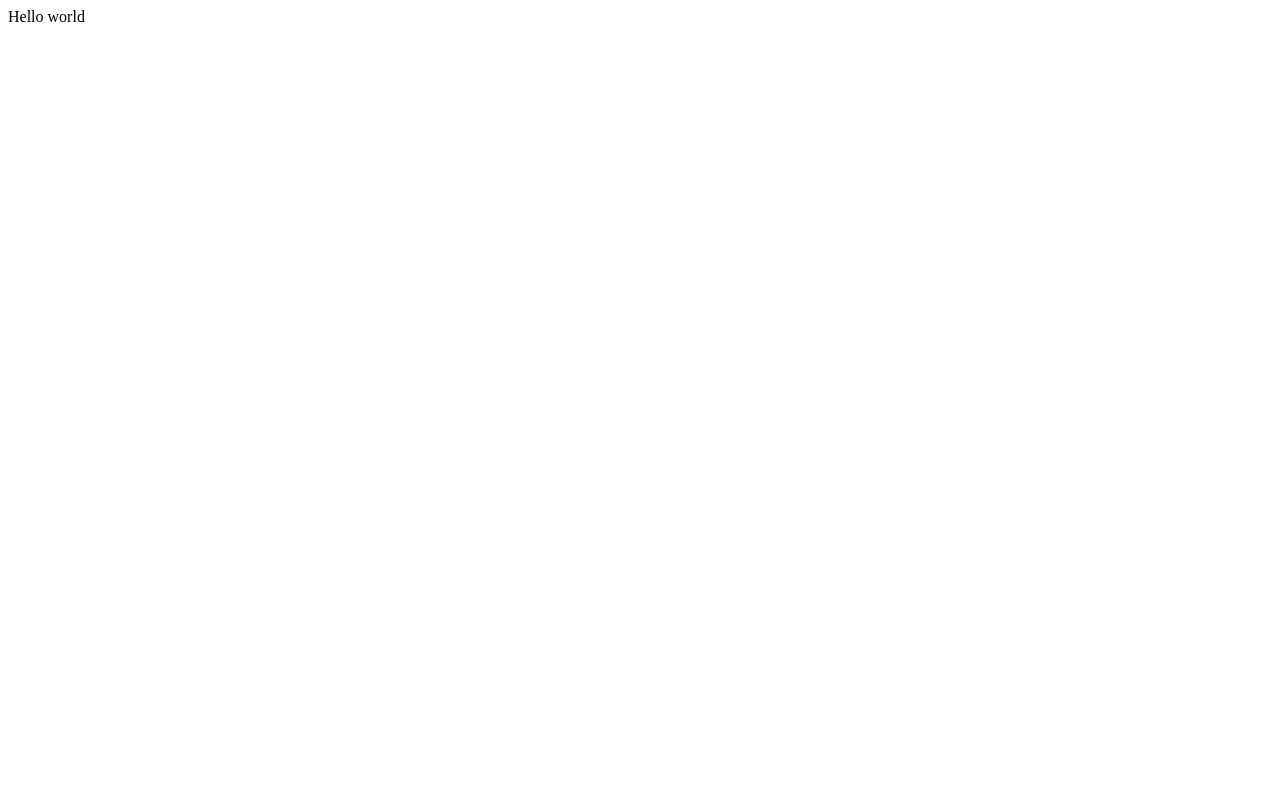
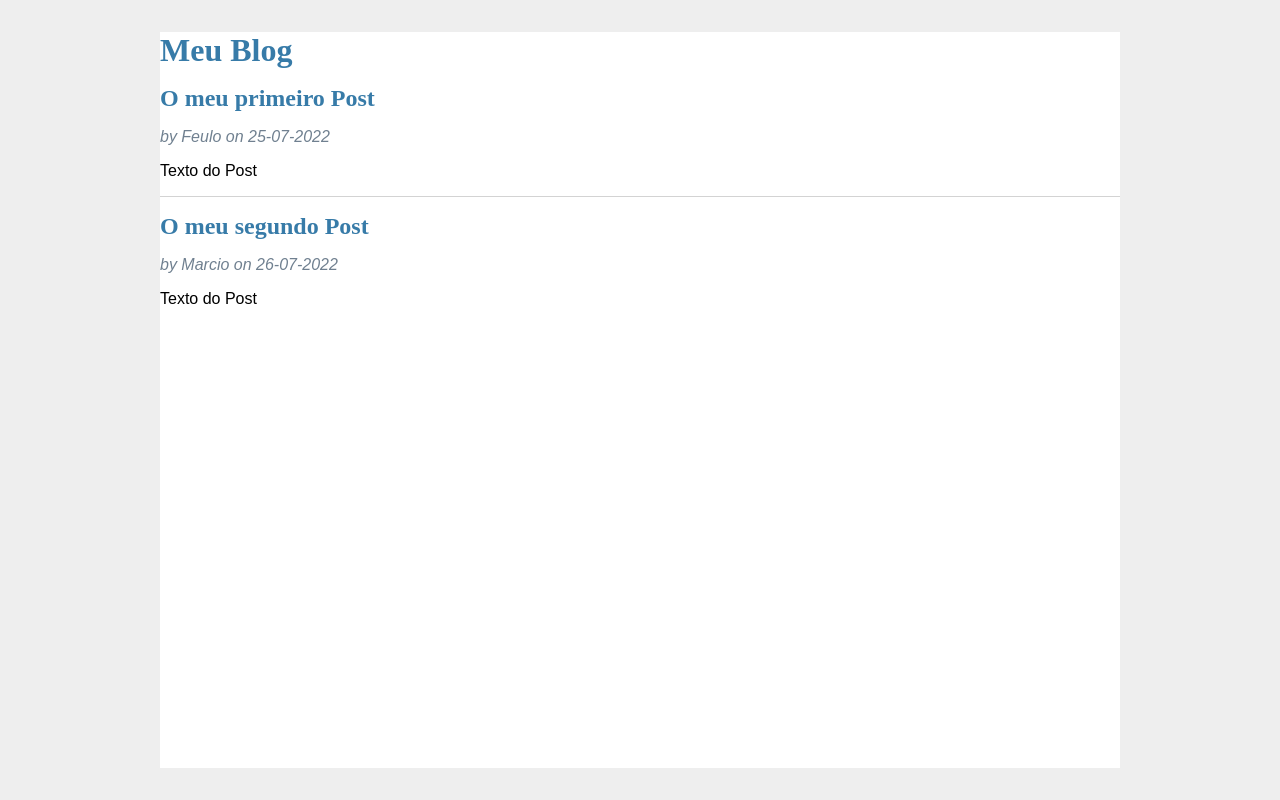
Before and after one commit to marcioalv10/blog, a Flask app: page / in a window 1280 px wide. Before the commit the page is almost empty. Run offline with Flask 2, Linux system fonts and the light colour scheme.

Commit message:
Modificando Estrutura e Adicionando CSS

```diff
--- a/app.py
+++ b/app.py
@@ -1,9 +1,31 @@
 from flask import Flask, render_template
+from datetime import datetime
 
 app = Flask("hello")
 
+
+
+posts = [
+    {
+        "title":"O meu primeiro Post",
+        "body":"Texto do Post",
+        "author":"Feulo",
+        "created": datetime(2022,7,25)
+    },
+    {
+        "title":"O meu segundo Post",
+        "body":"Texto do Post",
+        "author":"Marcio",
+        "created": datetime(2022,7,26)
+    }
+]
+
+
 @app.route("/")
-@app.route("/hello")
+def index():
+    return render_template("index.html", posts=posts)
+
+
 
 def hello():
     return "Hello world"
@@ -14,7 +36,7 @@ def meucontato():
 
 @app.route("/mycontato")
 def mycontato():
-    return render_template('index.html')
+    return render_template('index.html', email="marcio.elx@gmail")
 
 @app.route("/contato")
 def contato():
@@ -29,11 +51,6 @@ def contato():
             <h1>Faculdade Cotemig</h1>
             <a href= "https://www.cotemig.com">link</a>
 
-            <ol>
-                <li>item 1</li>
-                <li>item 2</li>
-                <li>item 3</li>
-            </ol>
 
         </body>
     </html>
--- /dev/null
+++ b/static/style.css
@@ -0,0 +1,38 @@
+html {
+    font-family: sans-serif;
+    background-color: #eee;
+    padding: 1rem;
+}
+
+body{
+    max-width: 960px;
+    background-color: white;
+    margin: 0 auto;
+}
+
+h1{
+    font-family: serif;
+    color: #377ba8;
+    margin: 1rem 0;
+}
+hr{
+    border: none;
+    border-top: 1px solid lightgray;
+}
+
+.content{
+    padding:  0 1rem 1rem;
+}
+
+.post .about{
+    color: slategray;
+    font-style: italic;
+}
+
+.post >header> div:first-of-type{
+flex: auto;
+}
+
+.post .body{
+    white-space: pre-line;
+}
--- /dev/null
+++ b/templates/base.html
@@ -0,0 +1,18 @@
+<html>
+        <head>
+                <title> {% block title %} {% endblock %} - Meu blog</title>
+                <link rel="stylesheet" href="static/style.css">
+
+        </head>
+
+        <body>
+
+            <h1>Meu Blog</h1>
+            <nav>
+
+            </nav>
+            {% block content %}
+            {% endblock %}
+
+        </body>
+        </html>
--- a/templates/index.html
+++ b/templates/index.html
@@ -1,20 +1,26 @@
-<html>
-        <head>
-            <title>Contatos</title>
+{% extends "base.html" %}
+{% block title %}
+Pagina inicial
+{% endblock%}
 
-        </head>
-        <body>
-            <h1>Marcos</h1>
-            <h2>Tecnico em mecanica</h2>
-            <h1>Faculdade Cotemig</h1>
-            <a href= "https://www.cotemig.com">link</a>
+{% block content%}
 
 
-            <ol>
-                <li>item 1</li>
-                <li>item 2</li>
-                <li>item 3</li>
-            </ol>
+                {% for post in posts %}
+               <article class="post">
+                    <header>
+                        <div>
+                            <h1>{{post.title}}</h1>
+                            <div class="about">
+                                by {{post.author}} on {{post.created.strftime('%d-%m-%Y')}}
+                            </div>
 
-        </body>
-    </html>
+                        </div>
+                    </header>
+                    <p class="body">{{post.body}}</p>
+               </article>
+               {% if not loop.last %}
+                <hr>
+                {% endif %}
+                {% endfor %}
+                {% endblock%}
```
Also changed, not shown: 1 other file.
